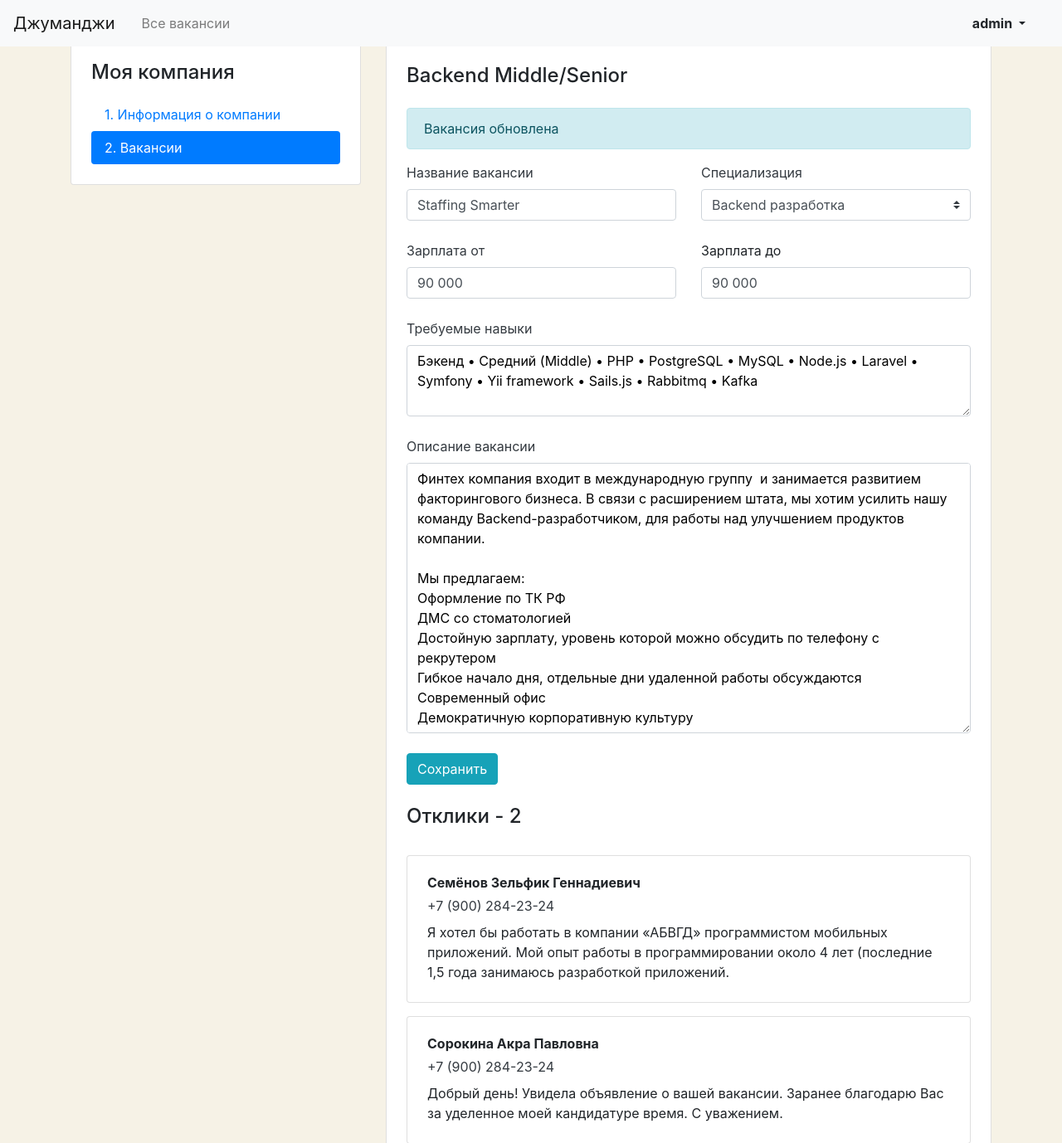
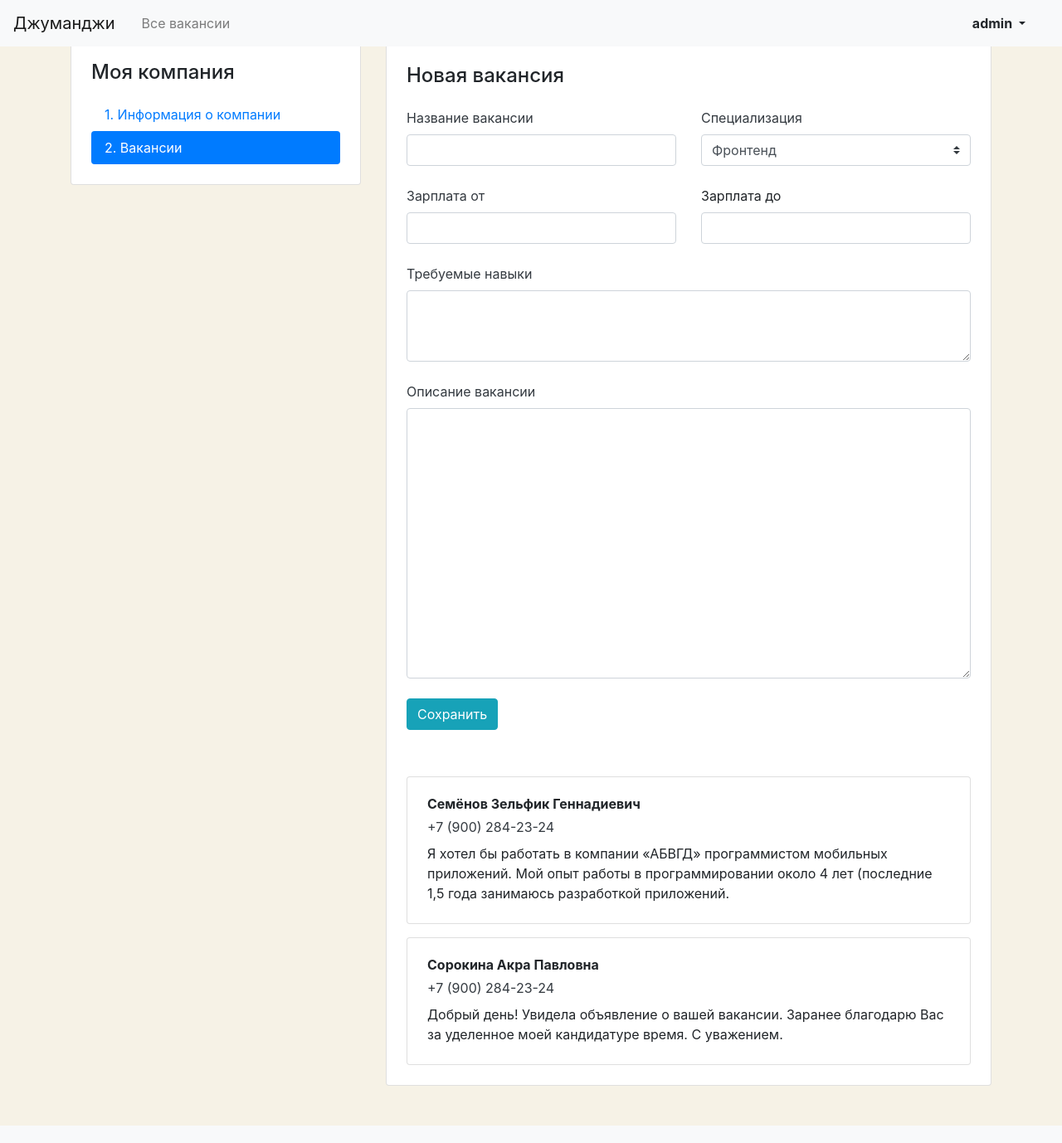
Before and after one commit to begemotoff35/stepik_vacancies_final, a Django app: page /mycompany/vacancies/create in a window 1280 px wide. Shown: the top 1378 px of the page at 83% size. After the commit the page ends 1357 px from the top, so only its background shows below. Run offline with Django 3.2, Linux system fonts and the light colour scheme; a user stored in the database is signed in; data comes from the database, SQL or seed files in the repository; both versions use the stored data as it was after the commit; some libraries are stand-ins or nearby versions.

Commit message:
* vacancy edit

```diff
--- a/vacancies/templates/vacancies/base_card_vacancy.html
+++ b/vacancies/templates/vacancies/base_card_vacancy.html
@@ -8,7 +8,7 @@
               <a href="{% url 'vacancy_info' vacancy_id=vacancy.id %}">
               <h2 class="h2 pb-2">{{ vacancy.title }}</h2>
               </a>
-              <p class="mb-2">{{ vacancy.specialty.title }} • Junior • Python • Django • MySQL • Git</p>
+              <p class="mb-2">{{ vacancy.specialty.title }} {{ vacancy.scills }}</p>
               <p>От {{ vacancy.salary_min|floatformat }} до {{ vacancy.salary_max|floatformat }} руб.</p>
               <p class="text-muted pt-1">{{ vacancy.published_at|date:"d b Y" }}</p>
             </div>
--- a/vacancies/templates/vacancies/company-edit.html
+++ b/vacancies/templates/vacancies/company-edit.html
@@ -18,7 +18,7 @@
             <!-- Tab -->
             <section class="tab-pane fade show active">
               <h2 class="h4 pt-2 pb-3">Информация о&nbsp;компании</h2>
-              {% if company_info_updated %}
+              {% if info_updated %}
               <p class="alert alert-info" role="alert">
                 Информация о компании обновлена
               </p>
--- a/vacancies/templates/vacancies/company.html
+++ b/vacancies/templates/vacancies/company.html
@@ -7,7 +7,7 @@
     </div>
     <section>
       <div class="text-center">
-        <img src="{% if company.logo %}}{{ company.logo.url }}{% endif %}" width="130" height="80" alt="">
+        <img src="{% if company.logo %}{{ company.logo.url }}{% endif %}" width="130" height="80" alt="{{ company.name }}">
       </div>
       <h1 class="h1 text-center mx-auto mt-0 pt-1" style="font-size: 70px;"><strong>{{ company.name }}</strong></h1>
       <p class="text-center pt-1">Компания, {% vacancy_by_number vacancies|length %}</p>
--- a/vacancies/templates/vacancies/vacancy-edit.html
+++ b/vacancies/templates/vacancies/vacancy-edit.html
@@ -11,29 +11,32 @@
             <a class="nav-link active" href="#">2. Вакансии</a>
           </div>
         </aside>
+        <div>{{ form.errors }}</div>
       </div>
       <div class="col-12 col-lg-8">
         <div class="card">
           <div class="card-body px-4 pb-4 tab-content">
             <!-- Tab -->
             <section>
-              <h2 class="h4 pt-2 pb-3">Backend Middle/Senior</h2>
+              <h2 class="h4 pt-2 pb-3">{{ vacancy.title|default:"Новая вакансия" }}</h2>
+              {% if info_updated %}
               <p class="alert alert-info" role="alert">Вакансия обновлена</p>
-              <form action="/echo">
+              {% endif %}
+              <form action="{% url 'user_company_vacancy_edit' vacancy.id|default_if_none:0 %}">
                 <div class="row">
                   <div class="col-12 col-md-6">
                     <div class="form-group pb-2">
                       <label class="mb-2 text-dark" for="vacancyTitle">Название вакансии</label>
-                      <input class="form-control" type="text" value="Staffing Smarter" id="vacancyTitle">
+                      <input class="form-control" type="text" value="{{ vacancy.title }}" name="{{ form.title.html_name }}" id="vacancyTitle">
                     </div>
                   </div>
                   <div class="col-12 col-md-6">
                     <div class="form-group pb-2">
                       <label class="mb-2 text-dark" for="userSpecialization">Специализация</label>
-                      <select class="custom-select mr-sm-2" id="userSpecialization">
-                        <option selected>Backend разработка</option>
-                        <option value="1">Frontend разработка</option>
-                        <option value="2">Project manager</option>
+                      <select class="custom-select mr-sm-2" id="userSpecialization" name="{{ form.specialty.html_name }}">
+                        {% for specialty in specialties %}
+                        <option value="{{ specialty.code }}">{{ specialty.title }}</option>
+                        {% endfor %}
                       </select>
                     </div>
                   </div>
@@ -42,33 +45,23 @@
                   <div class="col-12 col-md-6">
                     <div class="form-group pb-2">
                       <label class="mb-2 text-dark" for="vacancySalaryMin">Зарплата от</label>
-                      <input class="form-control" type="text" value="90 000" id="vacancySalaryMin">
+                      <input class="form-control" type="number" min="0" value="{{ vacancy.salary_min }}" id="vacancySalaryMin" name="{{ form.salary_min.html_name }}">
                     </div>
                   </div>
                   <div class="col-12 col-md-6">
                     <div class="form-group pb-2">
                       <label class="mb-2" for="vacancySalaryMax">Зарплата до</label>
-                      <input class="form-control" type="text" value="90 000" id="vacancySalaryMax">
+                      <input class="form-control" type="number" min="0" value="{{ vacancy.salary_max }}" id="vacancySalaryMax" name="{{ form.salary_max.html_name }}">
                     </div>
                   </div>
                 </div>
                 <div class="form-group pb-2">
                   <label class="mb-2 text-dark" for="vacancySkills">Требуемые навыки</label>
-                  <textarea class="form-control" rows="3" id="vacancySkills" style="color:#000;">Бэкенд • Средний (Middle) • PHP • PostgreSQL • MySQL • Node.js • Laravel • Symfony • Yii framework • Sails.js • Rabbitmq • Kafka</textarea>
+                  <textarea class="form-control" rows="3" id="vacancySkills" style="color:#000;" name="{{ form.skills.html_name }}">{{ vacancy.skills }}</textarea>
                 </div>
                 <div class="form-group pb-2">
                   <label class="mb-2 text-dark" for="vacancyDescription">Описание вакансии</label>
-                  <textarea class="form-control" rows="13" id="vacancyDescription" style="color:#000;">Финтех компания входит в международную группу  и занимается развитием факторингового бизнеса. В связи с расширением штата, мы хотим усилить нашу команду Backend-разработчиком, для работы над улучшением продуктов компании.
-
-Мы предлагаем:
-Оформление по ТК РФ
-ДМС со стоматологией
-Достойную зарплату, уровень которой можно обсудить по телефону с рекрутером
-Гибкое начало дня, отдельные дни удаленной работы обсуждаются
-Современный офис
-Демократичную корпоративную культуру
-Работу в команде по Scrum
-                  </textarea>
+                  <textarea class="form-control" rows="13" id="vacancyDescription" style="color:#000;" name="{{ form.description.html_name }}">{{ vacancy.description }}</textarea>
                 </div>
                 <div class="form-group">
                   <input type="submit" class="btn btn-info" value="Сохранить">
@@ -76,7 +69,7 @@
               </form>
               <!-- END Vacancy info -->
               <!-- Applications -->
-              <h2 class="h4 pt-2 pb-3">Отклики - 2</h2>
+              <h2 class="h4 pt-2 pb-3">{% if company.number_of_responses %}Отклики - {{ company.number_of_responses }}{% endif %}</h2>
               <!-- Application 1 -->
               <div class="card mt-3">
                 <div class="card-body px-4">
--- a/vacancies/templates/vacancies/vacancy-list.html
+++ b/vacancies/templates/vacancies/vacancy-list.html
@@ -30,7 +30,7 @@
                       <a href="{% url 'vacancy_info' vacancy.id %}" class="mb-1 h5">{{ vacancy.title }}</a>
                       <p class="my-1">{{ vacancy.specialty.title }} • Junior • Python • Django • MySQL • Git</p>
                       <div class="my-1">
-                        <span class="mr-4">{{ vacancy.salary_min|floatformat }} -  {{ vacancy.salary_max|floatformat }} руб.</span><a href="#" class="text-info">N отклика</a>
+                        <span class="mr-4">{{ vacancy.salary_min|floatformat }} -  {{ vacancy.salary_max|floatformat }} руб.</span><a href="#" class="text-info">{{ vacancy.number_of_responses }} отклика</a>
                         <div class="text-muted pt-1 small">{{ vacancy.published_at|date:"d b Y" }}</div>
                       </div>
 
--- a/vacancies/templates/vacancies/vacancy.html
+++ b/vacancies/templates/vacancies/vacancy.html
@@ -9,12 +9,12 @@
       </div>
       <div class="col-12 col-lg-8">
         <section class="pl-3">
-          <a href="{% url 'company_vacancies' vacancy.company.id %}"><img src="{% if vacancy.company.logo %}{{ vacancy.company.logo.url }}{% endif %}}" width="130" height="80" alt="{{ vacancy.company.name }}"></a>
+          <a href="{% url 'company_vacancies' vacancy.company.id %}"><img src="{% if vacancy.company.logo %}{{ vacancy.company.logo.url }}{% endif %} " width="130" height="80" alt="{{ vacancy.company.name }}"></a>
           <div class="d-flex align-items-baseline align-content-baseline">
             <h1 class="h2 mt-4 font-weight-bold" >{{ vacancy.title }}</h1>
             <p class="m-0 pl-3">{{ vacancy.salary_min|floatformat }} – {{ vacancy.salary_max|floatformat }} Р</p>
           </div>
-          <p class="mt-2">{{ vacancy.specialty.title }} • Средний (Middle) • PHP • PostgreSQL • MySQL • Node.js • Laravel • Symfony • Yii framework • Sails.js • Rabbitmq • Kafka</p>
+          <p class="mt-2">{{ vacancy.specialty.title }} {{ vacancy.scills }}</p>
           <p class="text-muted mb-4">{{ vacancy.company.name }} ({{ vacancy.company.employee_count }} человек), {{ vacancy.company.location }} или удаленно</p>
           <div style="line-height: 1.8;">
             <p>{{ vacancy.description }}</p>
--- a/vacancies/views.py
+++ b/vacancies/views.py
@@ -146,7 +146,7 @@
             company.employee_count = data['employee_count']
             company.owner = user
             company.save()
-            context['company_info_updated'] = True
+            context['info_updated'] = True
         return render(self.request, 'vacancies/company-edit.html', context)
 
 
@@ -162,9 +162,10 @@
             raise Http404
 
         # Находим все вакансии по компании:
-        vacancies = Vacancy.objects.filter(company=company).all()
+        vacancies_with_number_of_responses = \
+            Vacancy.objects.filter(company=company).annotate(number_of_responses=Count('applications'))
         context['company'] = company
-        context['vacancies'] = vacancies
+        context['vacancies'] = vacancies_with_number_of_responses
         context['title_left'] = 'Моя компания | Вакансии'
 
         return context
@@ -174,15 +175,33 @@
     user = request.user
     # company = get_object_or_404(Company, owner=user)
     company = Company.objects.filter(owner=user).first()
-    vacancy = Vacancy(company=company)
-    # vacancies_with_application_count = Vacancy.objects.annotate(count=Count('applications'))
-    # responses_count =
+    vacancy = Vacancy(company=company)  # 0, т.к. временный объект
+    specialties = Specialty.objects.all()
     return render(request, 'vacancies/vacancy-edit.html',
-                  {'form': VacancyEditForm(), 'vacancy': vacancy, 'title_left': 'Моя компания | Вакансия'})
+                  {'form': VacancyEditForm(),
+                   'vacancy': vacancy,
+                   'company': company,
+                   'specialties': specialties,
+                   'title_left': 'Моя компания | Вакансия'})
 
 
 class UserCompanyVacancyEditView(TemplateView):
     template_name = 'vacancies/vacancy-edit.html'
+
+    def get(self, request, vacancy_id):
+        # company = Company.objects.filter(owner=user).first()
+        company = Vacancy.objects.annotate(number_of_responses=Count('vacancies')).first()
+        vacancy = Vacancy.objects.filter(id=vacancy_id).first()
+        if vacancy is None:
+            vacancy = Vacancy(company=company)
+        specialties = Specialty.objects.all()
+
+        return render(request, self.template_name,
+                      {'form': VacancyEditForm(),
+                       'vacancy': vacancy,
+                       'company': company,
+                       'specialties': specialties,
+                       'title_left': 'Моя компания | Вакансия'})
 
 
 class MyLoginView(LoginView):
```
Also changed, not shown: db.sqlite3, media/company_images/10.png (added), media/company_images/Рога_и_копыта_-_лого.png (added).
